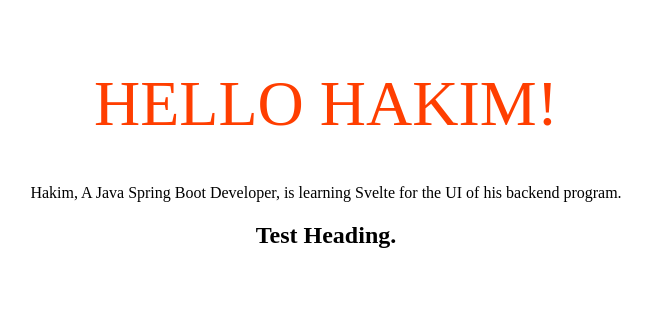
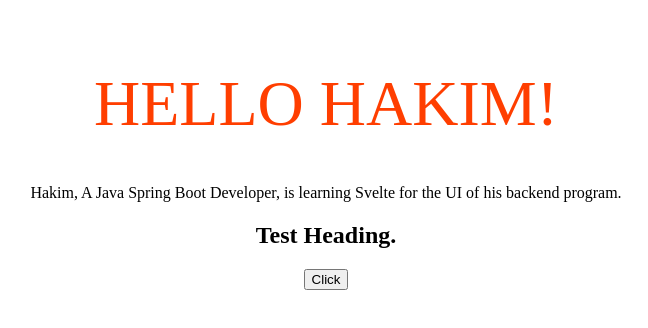
Before and after one commit to sadiul-hakim/basic-svelte, a Svelte app: page / in a window 1280 px wide. Shown: the top 328 px of the page, without its empty margins (314-962 px from the left). Built offline with nearby package versions, Linux system fonts and the light colour scheme.

Commit message:
Attribute Binding

```diff
--- a/src/App.svelte
+++ b/src/App.svelte
@@ -1,6 +1,7 @@
 <script>
   let name = "Hakim";
   let heading = "<h2>Test Heading.</h2>";
+  let disabled = false;
 </script>
 
 <main>
@@ -10,6 +11,7 @@
     backend program.
   </p>
   {@html heading}
+  <button {disabled}>Click</button>
 </main>
 
 <style>
```
